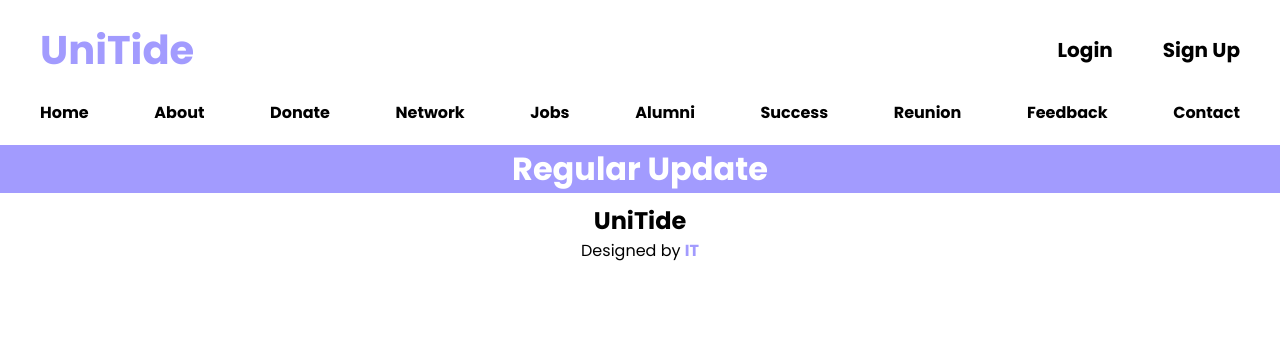
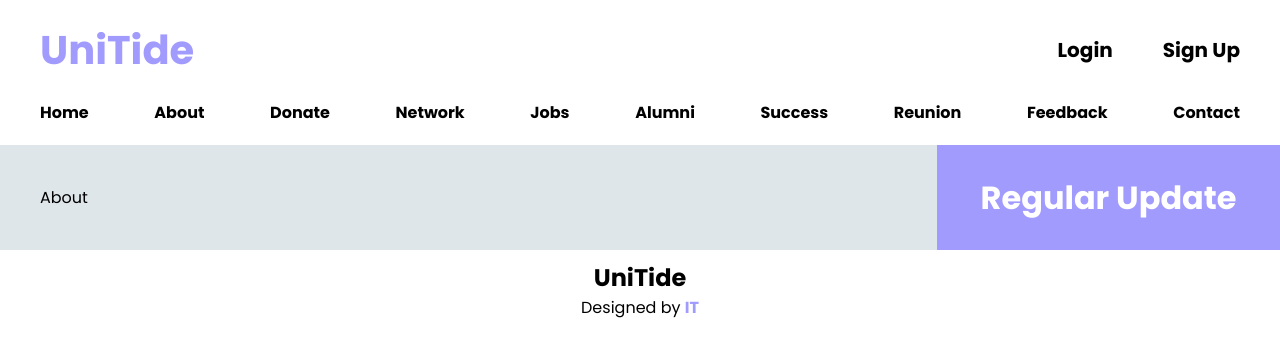
Before and after one commit to Dineshbabus11/UniTide, a React (Create React App) app: page /about in a window 1280 px wide. Shown: the top 356 px of the page. Built offline with nearby package versions, Linux system fonts and the light colour scheme.

Commit message:
About page was added successfully

```diff
--- a/src/App.js
+++ b/src/App.js
@@ -6,6 +6,7 @@ import { Update } from './components/Basic/Update/Update';
 import { Home } from './components/pages/home/Home';
 import { Donate } from './components/pages/Donate/Donate';
 import { Network } from './components/pages/network/Network';
+import { About } from './components/pages/about/About';
 
 function App() {
   return (
@@ -17,6 +18,7 @@ function App() {
           <Route path='/' element={<Home/>}/>
           <Route path='/donate' element={<Donate/>}/>
           <Route path='/network' element={<Network/>}/>
+          <Route path='/about' element={<About/>}/>
         </Routes>
         <Update/>
       </div>
--- a/src/components/Basic/Header/Header.js
+++ b/src/components/Basic/Header/Header.js
@@ -16,7 +16,7 @@ export const Header = () => {
       </div>
       <div className='divtwo'>
         <p><Link to='/' className='direct-link'>Home</Link></p>
-        <p><Link to='' className='direct-link'>About</Link></p>
+        <p><Link to='/about' className='direct-link'>About</Link></p>
         <p><Link to='/donate' className='direct-link'>Donate</Link></p>
         <p><Link to='/network' className='direct-link'>Network</Link></p>
         <p>Jobs</p>
--- /dev/null
+++ b/src/components/pages/about/About.css
@@ -0,0 +1,5 @@
+.about-portal{
+    background-color: #DFE6E9;
+    width: 250%;
+    padding: 40px;
+}
--- /dev/null
+++ b/src/components/pages/about/About.js
@@ -0,0 +1,7 @@
+import React from 'react'
+import './About.css'
+export const About = () => {
+  return (
+    <div className='about-portal'>About</div>
+  )
+}
```
